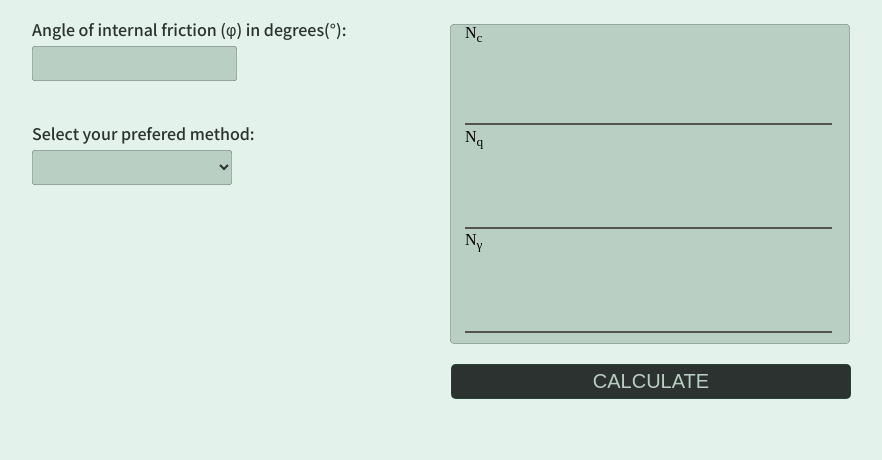
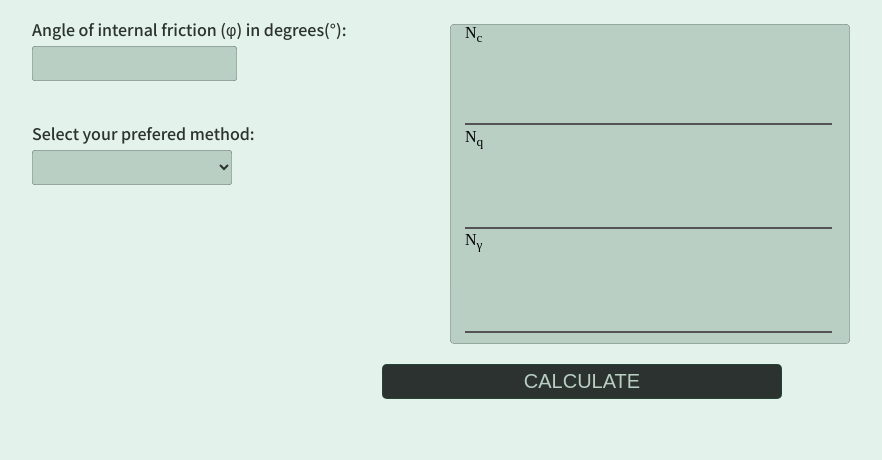
Before and after one commit to kolahimself/TriFactor, a Flask app: page /calculate in a window 1280 px wide. Shown: the part 220-680 px from the top of the page, without its empty margins (18-900 px from the left). Run offline with Flask 3, Linux system fonts and the light colour scheme.

Commit message:
Update trifactor.css

```diff
--- a/static/trifactor.css
+++ b/static/trifactor.css
@@ -176,7 +176,7 @@
     padding: 1px;
 }
 .btn1{
-    margin-left: 469px;
+    margin-left: 400px;
     margin-top: 20px;
     margin-bottom: 20px;
     padding: 6px;
@@ -187,6 +187,7 @@
     font-size: 20px;
     border-radius: 5px;
     border: none;
+    position:relative;
     box-shadow: inset 0 0 0 0.2px #197A4B;
 
 }
```
